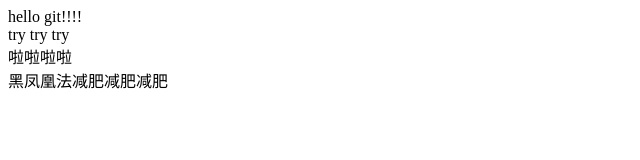
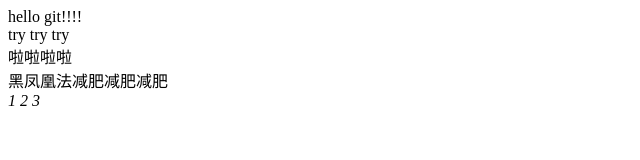
Before and after one commit to MlAvanti/gitTest, a plain HTML site: page index.html in a window 1280 px wide. Shown: the full height of the page, 0-640 px from the left. Drawn offline with Linux system fonts and the light colour scheme.

Commit message:
pick commit~1 squash commit~2-commit~3

```diff
--- a/index.html
+++ b/index.html
@@ -6,5 +6,8 @@
 <div>try try try</div>
 <div>啦啦啦啦</div>
 <div>黑凤凰法减肥减肥减肥</div>
+<i>1</i>
+<i>2</i>
+<i>3</i>
 </body>
 </html>
```
